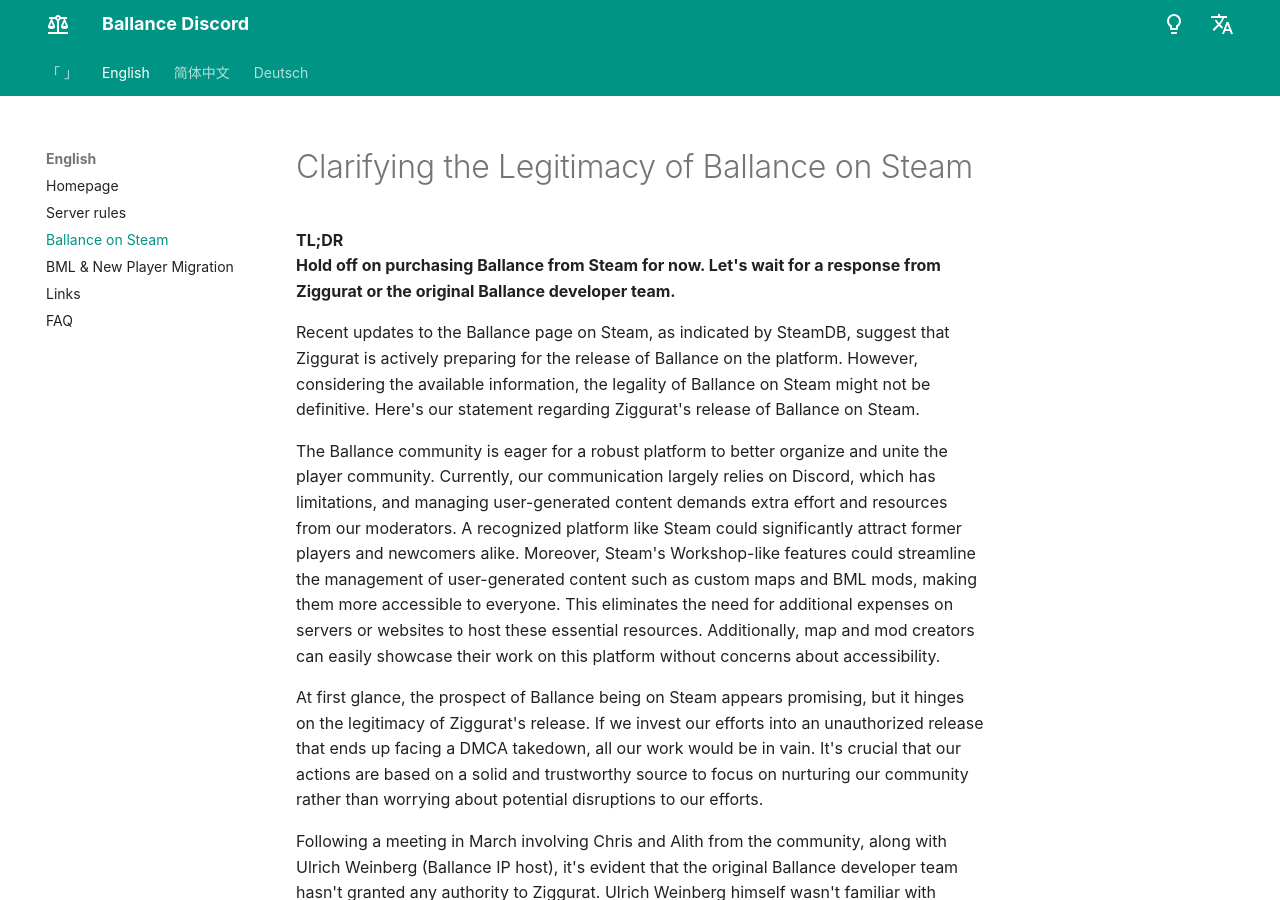
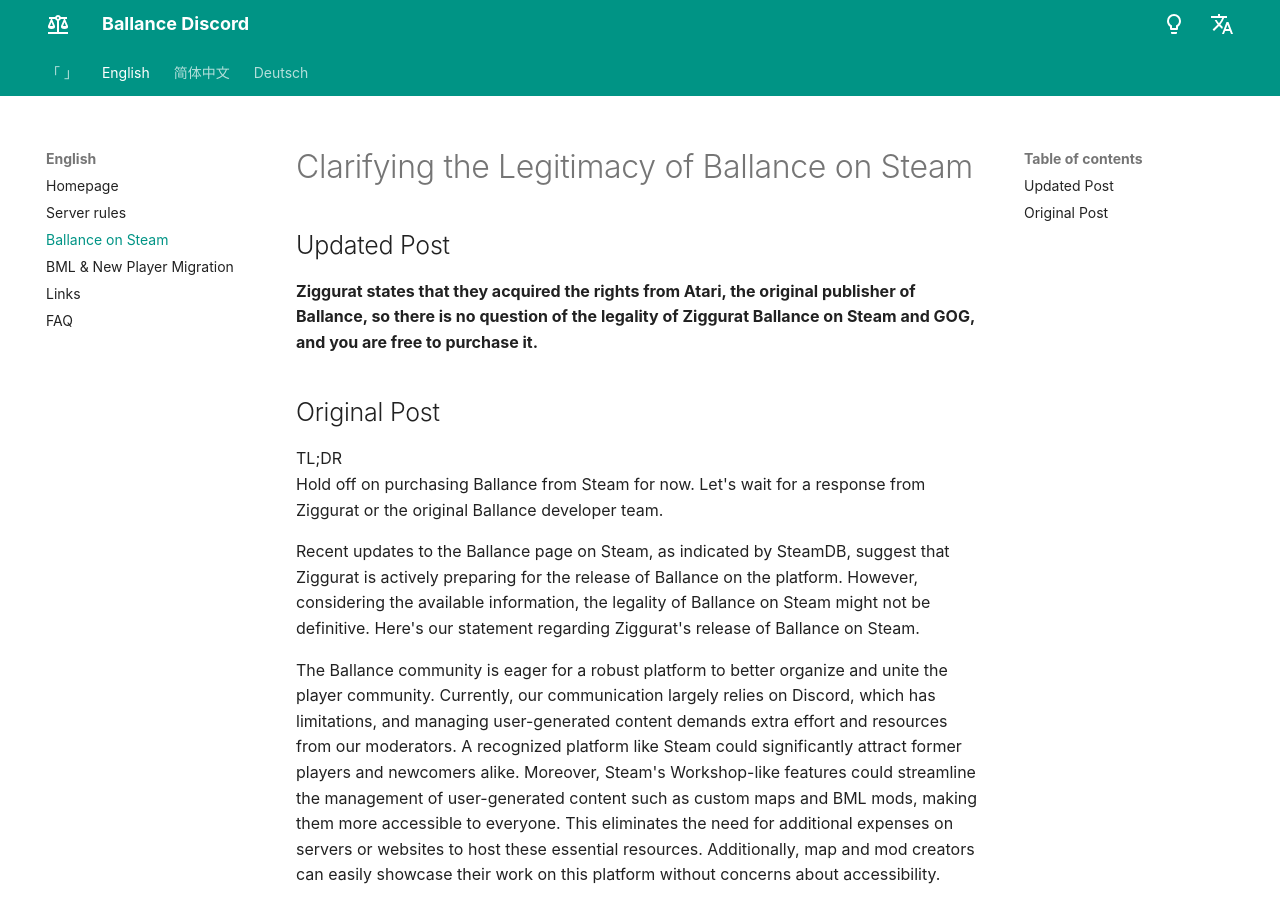
Before and after one commit to yyc12345/ballance-discord-rules, an MkDocs documentation site: the page built from docs/en/ballance_on_steam.md, in a window 1280 px wide and 900 px high. Built offline with MkDocs 1.6.1 and Material for MkDocs 9.7.7, drawn with Linux system fonts in a browser that asks for light colours; comment, search, counter and statistics services are not loaded.

Commit message:
update steam on ballance

```diff
--- a/docs/en/ballance_on_steam.md
+++ b/docs/en/ballance_on_steam.md
@@ -1,7 +1,13 @@
 # Clarifying the Legitimacy of Ballance on Steam
 
-**TL;DR**
-**Hold off on purchasing Ballance from Steam for now. Let's wait for a response from Ziggurat or the original Ballance developer team.**
+## Updated Post
+
+**Ziggurat states that they acquired the rights from Atari, the original publisher of Ballance, so there is no question of the legality of Ziggurat Ballance on Steam and GOG, and you are free to purchase it.**
+
+## Original Post
+
+TL;DR
+Hold off on purchasing Ballance from Steam for now. Let's wait for a response from Ziggurat or the original Ballance developer team.
 
 Recent updates to the Ballance page on Steam, as indicated by SteamDB, suggest that Ziggurat is actively preparing for the release of Ballance on the platform. However, considering the available information, the legality of Ballance on Steam might not be definitive. Here's our statement regarding Ziggurat's release of Ballance on Steam.
 
```
